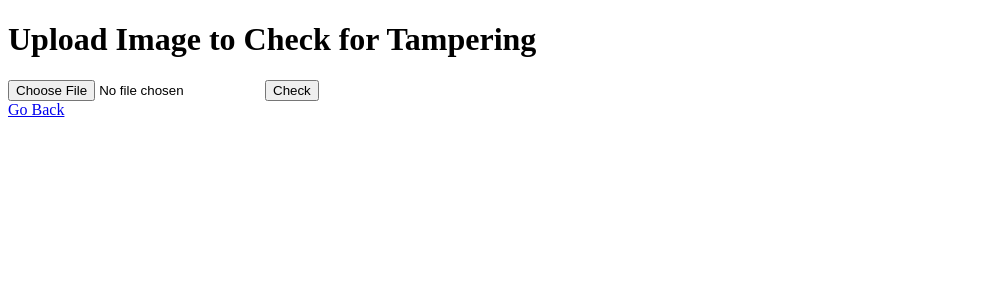
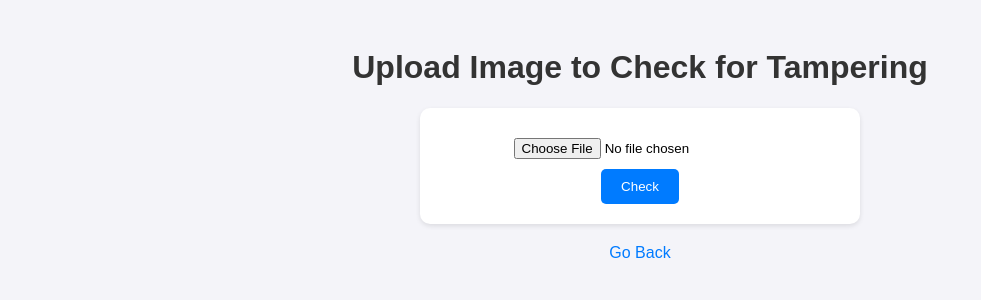
Before and after one commit to PawanKhanal/fake-checker, a Flask app: page /upload in a window 1280 px wide. Shown: the top 300 px of the page, without its empty margins (0-981 px from the left). Run offline with Flask 3, Linux system fonts and the light colour scheme.

Commit message:
css added to the web app

```diff
--- /dev/null
+++ b/tampering_log.txt
@@ -0,0 +1 @@
+File: static/uploads\tampered_image1.jpg, Result: Tampered
--- a/templates/upload_file.html
+++ b/templates/upload_file.html
@@ -4,6 +4,49 @@
     <meta charset="UTF-8">
     <meta name="viewport" content="width=device-width, initial-scale=1.0">
     <title>Check Image for Tampering</title>
+    <style>
+        body {
+            font-family: Arial, sans-serif;
+            background-color: #f4f4f9;
+            text-align: center;
+            padding: 20px;
+        }
+        h1 {
+            color: #333;
+        }
+        form {
+            margin: 20px auto;
+            padding: 20px;
+            background-color: #fff;
+            border-radius: 10px;
+            box-shadow: 0 2px 5px rgba(0, 0, 0, 0.1);
+            max-width: 400px;
+        }
+        input[type="file"] {
+            display: block;
+            margin: 10px auto;
+        }
+        button {
+            background-color: #007BFF;
+            color: #fff;
+            padding: 10px 20px;
+            border: none;
+            border-radius: 5px;
+            cursor: pointer;
+        }
+        button:hover {
+            background-color: #0056b3;
+        }
+        a {
+            display: block;
+            margin-top: 20px;
+            color: #007BFF;
+            text-decoration: none;
+        }
+        a:hover {
+            text-decoration: underline;
+        }
+    </style>
 </head>
 <body>
     <h1>Upload Image to Check for Tampering</h1>
```
Also changed, not shown: templates/index.html (+25 -2 lines), templates/upload.html (+32 -3 lines), templates/upload_original.html (+43 -0 lines).
